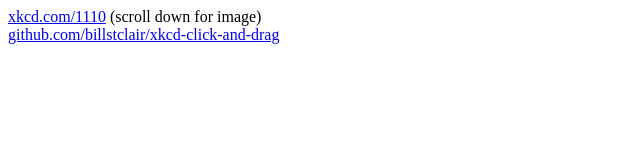
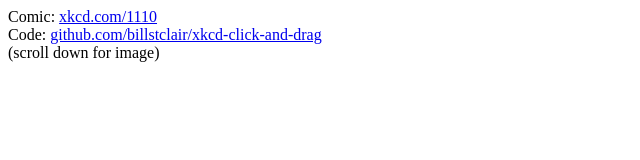
Before and after one commit to billstclair/xkcd-click-and-drag, a plain HTML site: page www/index.html in a window 1280 px wide. Shown: the top 160 px of the page, without its empty margins (0-640 px from the left). Drawn offline with Linux system fonts and the light colour scheme.

Commit message:
Little change to top text

```diff
--- a/www/index.html
+++ b/www/index.html
@@ -3,7 +3,7 @@
 <title>XKCD Click and Drag</title>
 </head>
 <body>
-<p><a href='http://xkcd.com/1110/'>xkcd.com/1110</a> (scroll down for image)<br/><a href='https://github.com/billstclair/xkcd-click-and-drag'>github.com/billstclair/xkcd-click-and-drag</a></p>
+<p>Comic: <a href='http://xkcd.com/1110/'>xkcd.com/1110</a><br/>Code: <a href='https://github.com/billstclair/xkcd-click-and-drag'>github.com/billstclair/xkcd-click-and-drag</a><br/>(scroll down for image)</p>
 <table cellspacing='0' cellpadding='0'>
   <tr>
     <td>&nbsp;</td>
```
Also changed, not shown: 1 other file.
